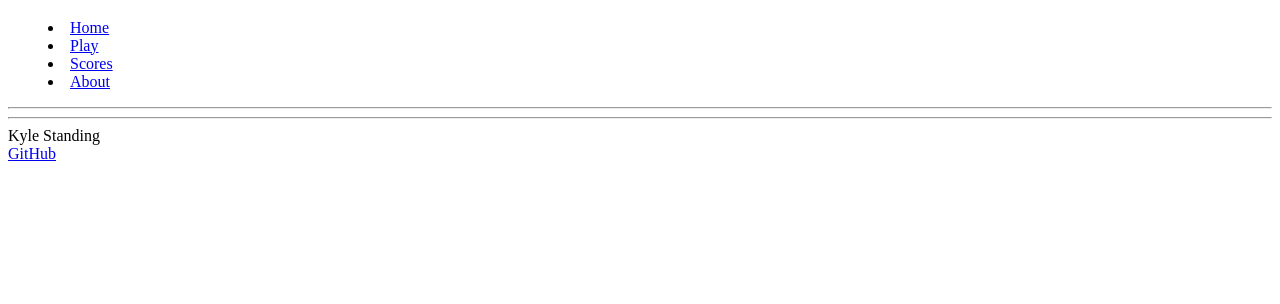
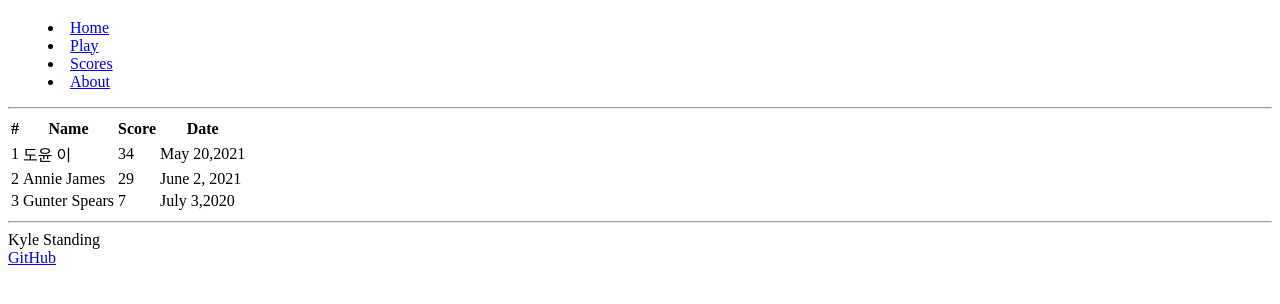
Before and after one commit to kjstanding/simon, a plain HTML site: page scores.html in a window 1280 px wide. Shown: the part 68-372 px from the top of the page. Drawn offline with Linux system fonts and the light colour scheme.

Commit message:
Add main content to scores.html

```diff
--- a/scores.html
+++ b/scores.html
@@ -22,6 +22,36 @@
     </header>
 
     <main>
+        <table>
+            <thead>
+                <tr>
+                    <th>#</th>
+                    <th>Name</th>
+                    <th>Score</th>
+                    <th>Date</th>
+                </tr>
+            </thead>
+            <tbody>
+                <tr>
+                    <td>1</td>
+                    <td>도윤 이</td>
+                    <td>34</td>
+                    <td>May 20,2021</td>
+                </tr>
+                <tr>
+                    <td>2</td>
+                    <td>Annie James</td>
+                    <td>29</td>
+                    <td>June 2, 2021</td>
+                </tr>
+                <tr>
+                    <td>3</td>
+                    <td>Gunter Spears</td>
+                    <td>7</td>
+                    <td>July 3,2020</td>
+                </tr>
+            </tbody>
+        </table>
     </main>
 
     <footer>
```
